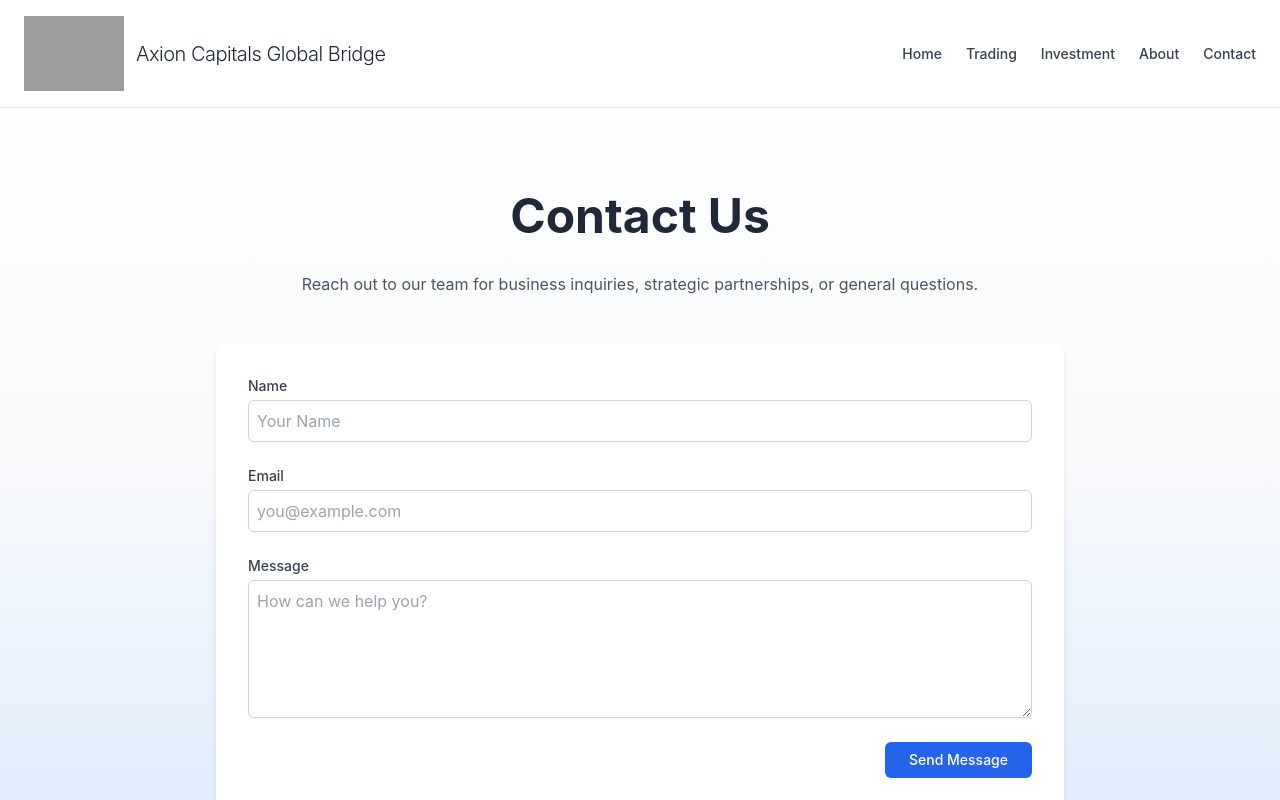
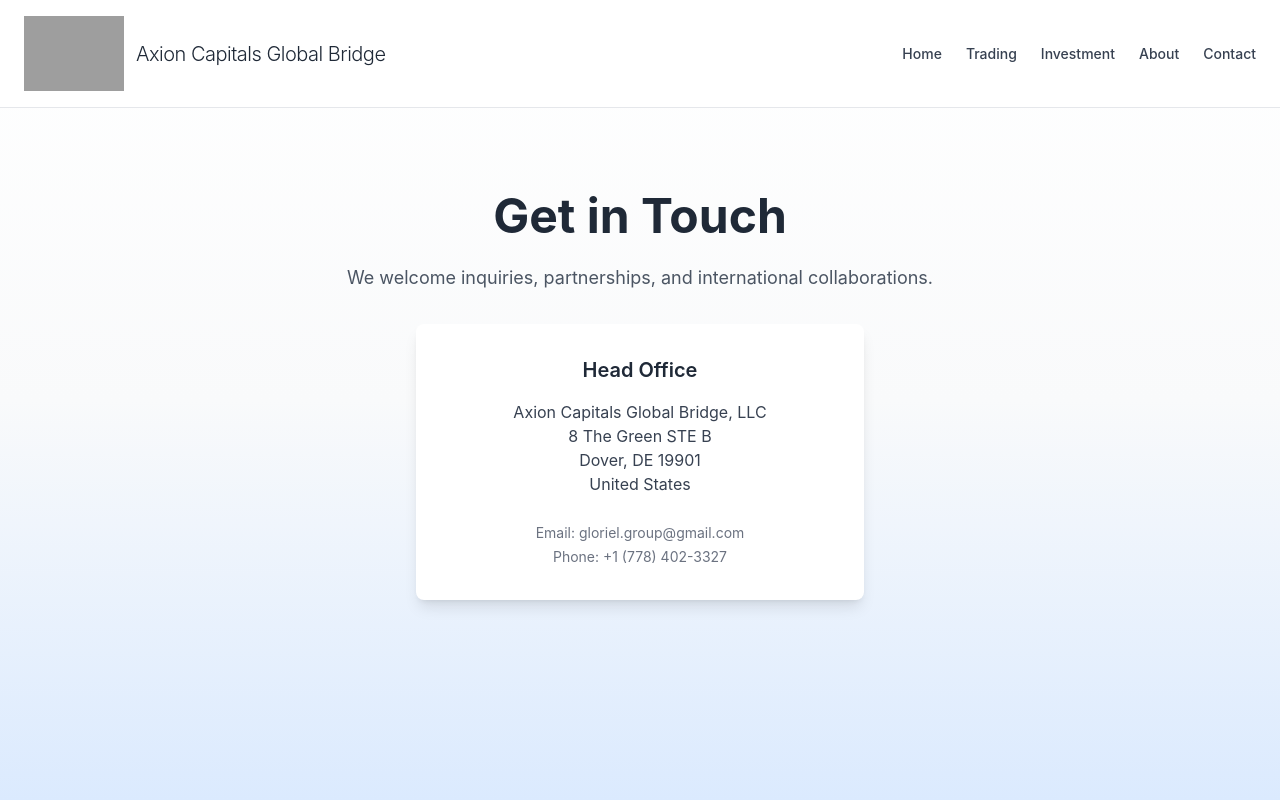
Before and after one commit to jacobzion/axioncapitals, a Next.js app: page /contact in a window 1280 px wide. Shown: the top 800 px of the page. Built offline with nearby package versions, Linux system fonts and the light colour scheme; grey boxes are pictures that could not be loaded.

Commit message:
Update contact.js

```diff
--- a/pages/contact.js
+++ b/pages/contact.js
@@ -49,56 +49,31 @@ export default function Contact() {
       </header>
 
       <main className="pt-28 bg-gradient-to-b from-white via-gray-50 to-blue-100 min-h-screen">
-        <section className="max-w-4xl mx-auto px-6 py-20">
-          <h1 className="text-4xl md:text-5xl font-bold text-gray-800 mb-8 text-center">Contact Us</h1>
-          <p className="text-center text-gray-600 mb-12">
-            Reach out to our team for business inquiries, strategic partnerships, or general questions.
+        <section className="max-w-4xl mx-auto px-6 py-20 text-center">
+          <h1 className="text-4xl md:text-5xl font-bold text-gray-800 mb-6">Get in Touch</h1>
+          <p className="text-lg text-gray-600 mb-8">
+            We welcome inquiries, partnerships, and international collaborations.
           </p>
 
-          <form className="bg-white rounded-lg shadow-md p-8 space-y-6">
-            <div>
-              <label className="block text-sm font-medium text-gray-700">Name</label>
-              <input
-                type="text"
-                className="mt-1 block w-full border border-gray-300 rounded-md shadow-sm p-2 focus:ring-blue-500 focus:border-blue-500"
-                placeholder="Your Name"
-              />
-            </div>
-
-            <div>
-              <label className="block text-sm font-medium text-gray-700">Email</label>
-              <input
-                type="email"
-                className="mt-1 block w-full border border-gray-300 rounded-md shadow-sm p-2 focus:ring-blue-500 focus:border-blue-500"
-                placeholder="you@example.com"
-              />
-            </div>
-
-            <div>
-              <label className="block text-sm font-medium text-gray-700">Message</label>
-              <textarea
-                rows={5}
-                className="mt-1 block w-full border border-gray-300 rounded-md shadow-sm p-2 focus:ring-blue-500 focus:border-blue-500"
-                placeholder="How can we help you?"
-              ></textarea>
-            </div>
-
-            <div className="text-right">
-              <button
-                type="submit"
-                className="inline-block bg-blue-600 text-white text-sm font-medium px-6 py-2 rounded-md hover:bg-blue-700"
-              >
-                Send Message
-              </button>
-            </div>
-          </form>
+          <div className="bg-white shadow-lg rounded-lg p-8 mx-auto max-w-md">
+            <h2 className="text-xl font-semibold text-gray-800 mb-4">Head Office</h2>
+            <p className="text-gray-700">
+              Axion Capitals Global Bridge, LLC<br />
+              8 The Green STE B<br />
+              Dover, DE 19901<br />
+              United States<br />
+              <br />
+              <span className="text-sm text-gray-500">Email: gloriel.group@gmail.com</span><br />
+              <span className="text-sm text-gray-500">Phone: +1 (778) 402-3327</span>
+            </p>
+          </div>
         </section>
       </main>
 
       <footer className="bg-white border-t border-gray-200 text-center text-gray-500 text-sm py-6">
         <div>
-          © 2025 Axion Capitals Global Bridge, LLC<br />
-          8 The Green STE B, Dover, DE 19901, USA
+          © 2025 Axion Capitals, LLC<br />
+          1234 Global Trade Blvd, Suite 501, Wilmington, DE 19801, USA
         </div>
       </footer>
     </>
```
